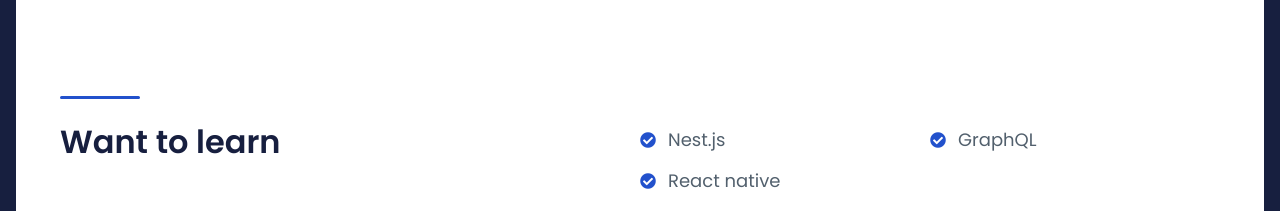
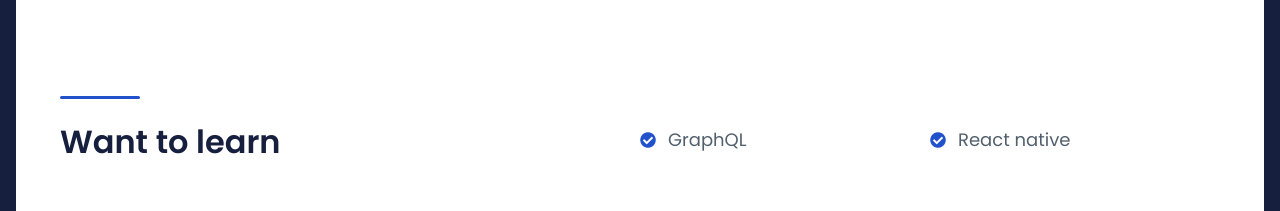
Before and after one commit to grzegorz-jodlowski/grzegorz-jodlowski.github.io, a React (Create React App) app: page / in a window 1280 px wide. Shown: the part 1620-1831 px from the top of the page. Built offline with nearby package versions, Linux system fonts and the light colour scheme; no server answers.

Commit message:
Change want to learn

```diff
--- a/package.json
+++ b/package.json
@@ -11,7 +11,7 @@
     "test-all": "react-scripts test --watchAll=false --noStackTrace",
     "test-related": "react-scripts test --watchAll=false --noStackTrace --findRelatedTests",
     "eject": "react-scripts eject",
-    "predeploy": "yarn build",
+    "predeploy": "npm run build",
     "deploy": "gh-pages -d build -b master"
   },
   "husky": {
@@ -21,7 +21,7 @@
   },
   "lint-staged": {
     "src/**/*.js": [
-      "yarn test-related --",
+      "npm run test-related --",
       "eslint"
     ]
   },
--- a/src/content.js
+++ b/src/content.js
@@ -3,8 +3,8 @@ export const content = {
   email: 'grzegorz.jodlowski@gmail.com',
   skills: {
     workingKnowledge: ['React', 'Next.js', 'Redux', 'Express.js', 'MongoDB', 'Typescript', 'JavaScript ES6+ features', 'SASS & CSS Modules', 'Material-UI', 'Progressive web apps', 'Jira', 'Git', 'GitHub/GitLab/Bitbucket'],
-    knowSomething: ['Cypress',  'Jest', 'Electron', 'Websockets', 'Figma'],
-    wantToLearn: ['Nest.js', 'GraphQL', 'React native'],
+    knowSomething: ['Cypress', 'Jest', 'Electron', 'Websockets', 'Figma'],
+    wantToLearn: ['GraphQL', 'React native'],
   },
   projectDescription: 'I started my frontend developer path in 2019. Since then, I’ve built some projects. Here’s the list of the things I’ve done so far.',
   contactDescription: 'I’m open for new opportunities. If you have one for me we should talk!',
```
